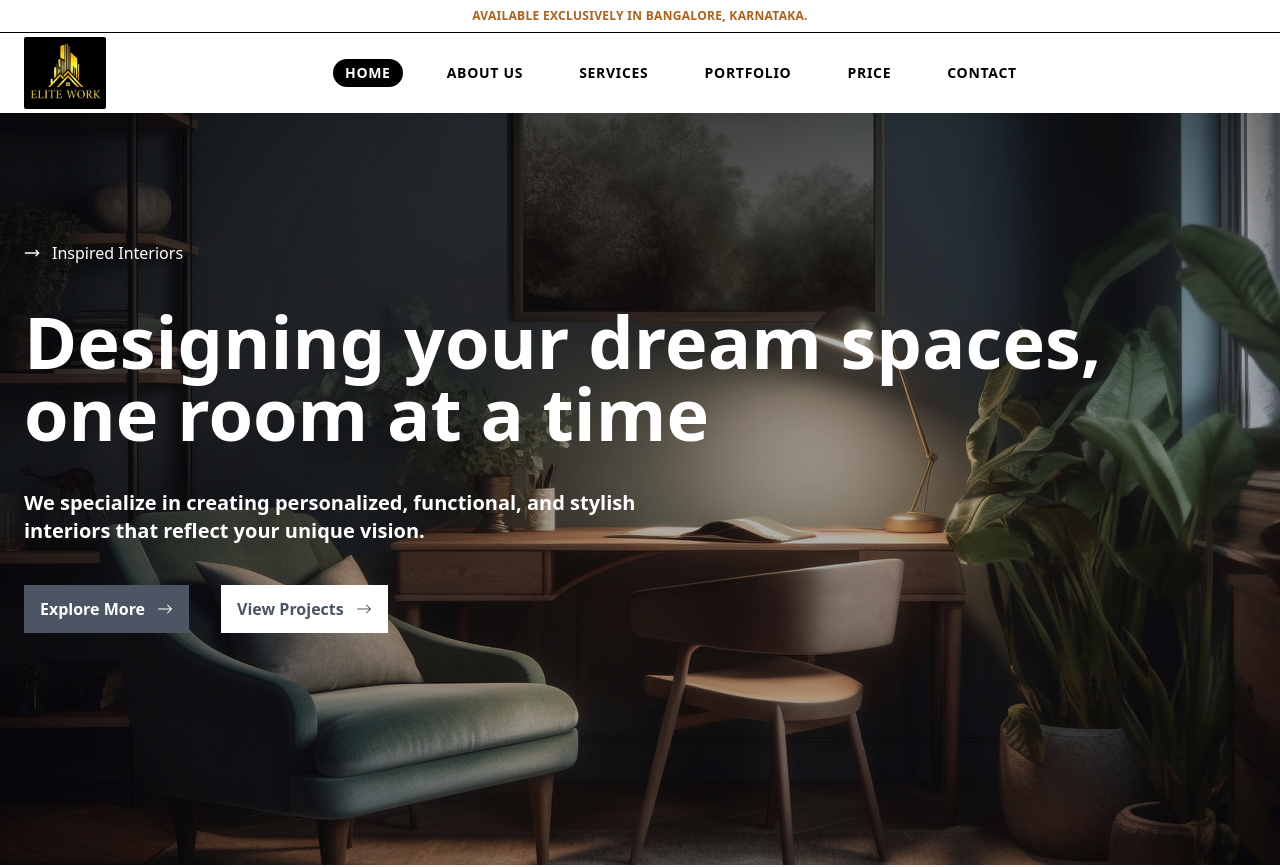
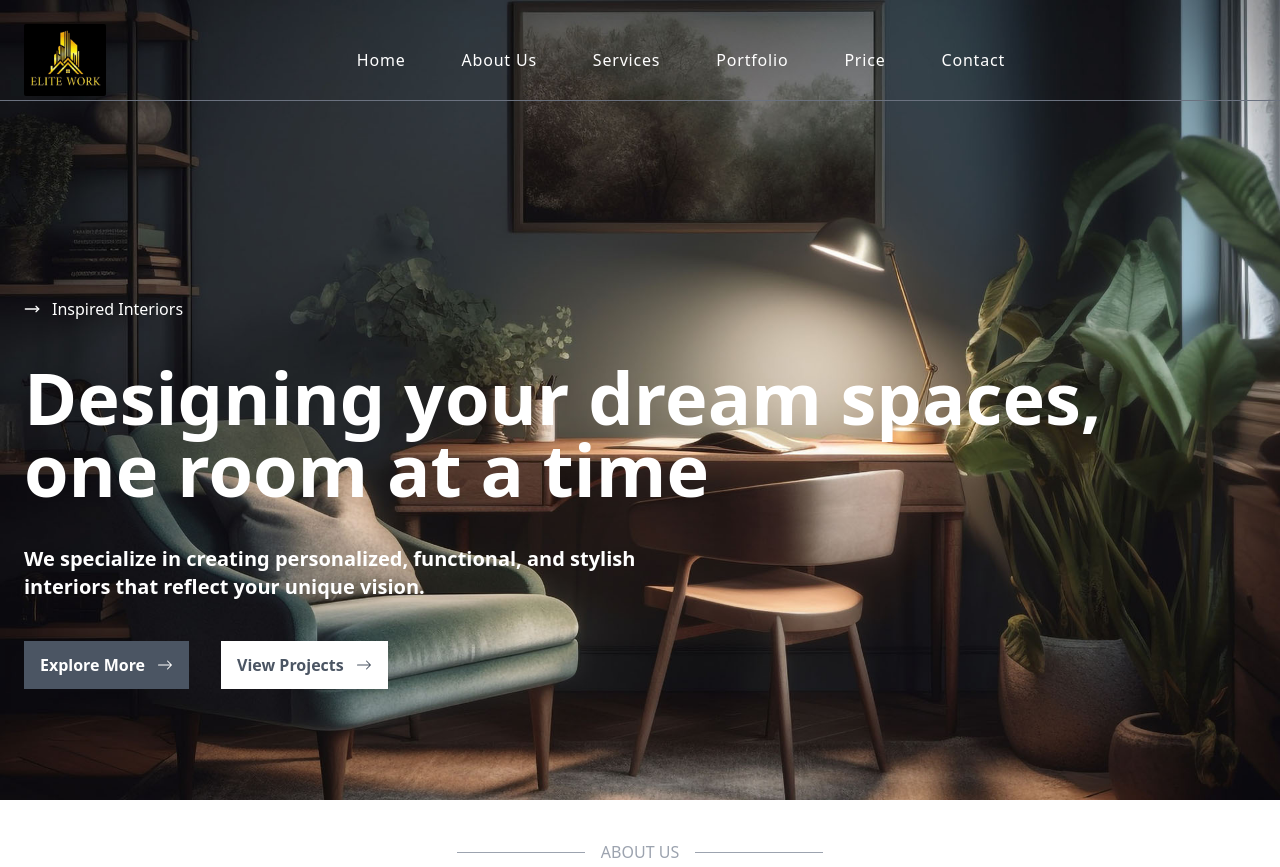
Before and after one commit to Coader-Sasmi/elite_work, a Next.js app: page / in a window 1280 px wide. Shown: the top 867 px of the page. Built offline with nearby package versions, Linux system fonts and the light colour scheme.

Commit message:
Hero Section UI Done

```diff
--- a/src/app/layout.tsx
+++ b/src/app/layout.tsx
@@ -32,8 +32,13 @@ export default function RootLayout({
         <meta property="og:image" content={ogImage} />
       </Head>
       <body>
-        <Navbar />
-        <HeroSec />
+        <div
+          className="flex h-screen w-full cursor-grab flex-col bg-cover bg-center bg-no-repeat"
+          style={{ backgroundImage: `url(hero.jpg)` }}
+        >
+          <Navbar />
+          <HeroSec />
+        </div>
         {children}
         <Footer />
       </body>
--- a/src/components/HeroSec.tsx
+++ b/src/components/HeroSec.tsx
@@ -7,11 +7,7 @@ export default function HeroSec() {
   return (
     <>
       <section className="!flex h-fit items-center md:h-[calc(100vh-3rem)]">
-        <div
-          className="flex h-[calc(100vh-3rem)] w-full cursor-grab flex-col bg-cover bg-center bg-no-repeat bg-black/30 bg-blend-overlay"
-          style={{ backgroundImage: `url(hero.jpg)` }}
-        >
-          <div className="main-container flex flex-col gap-10 justify-start lg:py-32 py-24  w-full h-full text-white">
+        <div className="main-container flex flex-col gap-10 justify-start lg:py-44 py-24  w-full h-full text-white">
           <div className="flex gap-3 items-center">
             <LuMoveRight />
             <h5 className="font-medium ">Inspired Interiors</h5>
@@ -25,14 +21,13 @@ export default function HeroSec() {
             <br />
             interiors that reflect your unique vision.
           </p>
-            <div className="flex gap-8">
-              <button className="flex items-center gap-3 bg-gray-600 py-3 px-4 font-bold">
+          <div className="flex flex-row md:gap-8 gap-4">
+            <button className="flex items-center gap-3 bg-gray-600 py-3 px-4 font-bold w-fit">
               Explore More <BsArrowRight />
             </button>
-              <button className="flex items-center gap-3 text-gray-600 bg-white py-3 px-4 font-bold">
+            <button className="flex items-center gap-3 text-gray-600 bg-white py-3 px-4 font-bold w-fit">
               View Projects <BsArrowRight />
             </button>
-            </div>
           </div>
         </div>
       </section>
--- a/src/components/Navbar.tsx
+++ b/src/components/Navbar.tsx
@@ -2,7 +2,6 @@
 /* eslint-disable @next/next/no-img-element */
 
 import Link from "next/link";
-import { usePathname } from "next/navigation";
 import { useState } from "react";
 import { HiOutlineMenuAlt3 } from "react-icons/hi";
 import { ResponsiveNav } from ".";
@@ -17,17 +16,13 @@ export const NavArr = [
 ];
 
 export default function Navbar() {
-  const pathname = usePathname();
   const [openDrawer, setOpenDrawer] = useState(false);
   return (
     <>
-      <div className="main-container flex justify-center font-bold items-center py-2 text-tertiary text-xs tracking-wide uppercase ">
-        Available exclusively in Bangalore, Karnataka.
-      </div>
-      <nav className=" sticky top-0 z-[999] bg-white transition-all duration-100 ease-in-out border-t border-secondary shadow-sm">
+      <nav className="py-5">
         <ResponsiveNav openDrawer={openDrawer} setOpenDrawer={setOpenDrawer} />
 
-        <section className="main-container items-center justify-between py-1 lg:flex w-full">
+        <section className="main-container items-center justify-between py-1 lg:flex w-full border-b-[0.01rem] border-gray-500">
           <div className="flex items-center justify-between w-full ">
             <Link href="/">
               <img
@@ -36,7 +31,7 @@ export default function Navbar() {
                 className="lg:h-[4.5rem] h-10 w-auto cursor-pointer rounded-sm"
               />
             </Link>
-            <div className="border-2 border-gray-700 px-1 rounded-md text-3xl lg:hidden block">
+            <div className="border-2 border-primary text-white px-1 rounded-md text-3xl lg:hidden block">
               <HiOutlineMenuAlt3
                 onClick={() => setOpenDrawer(true)}
                 className="rotate-180"
@@ -47,11 +42,7 @@ export default function Navbar() {
                 <div key={i}>
                   <Link href={curElm?.path}>
                     <p
-                      className={`font-semibold uppercase tracking-wider rounded-full px-3 text-sm py-1 hover:bg-gray-100 ${
-                        curElm?.path === pathname
-                          ? "bg-secondary text-white"
-                          : ""
-                      } `}
+                      className={`font-medium tracking-wider rounded-full px-3 py-1 hover:text-gray-400 text-white `}
                     >
                       {curElm?.title}
                     </p>
```
Lines whose indentation alone changed are shown as unchanged.
